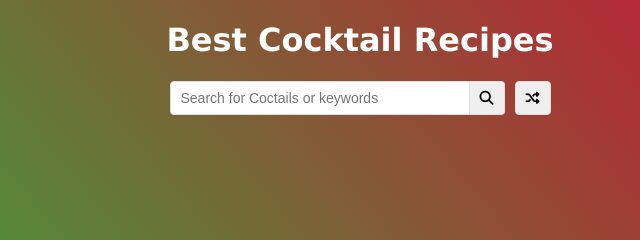
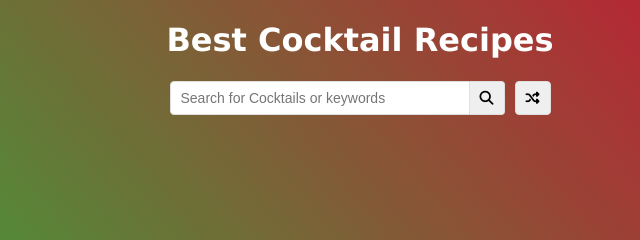
Before and after one commit to AysunItai/CoctailRecepiesApp, a plain HTML site: page index.html in a window 1280 px wide. Shown: the top 240 px of the page, 280-920 px from the left. Drawn offline with Linux system fonts and the light colour scheme.

Commit message:
Update index.html

```diff
--- a/index.html
+++ b/index.html
@@ -12,7 +12,7 @@
         <h1>Best Cocktail Recipes</h1>
         <div class="flex">
             <form  class="flex" id="submit">
-                <input type="text" id="search" placeholder="Search for Coctails or keywords">
+                <input type="text" id="search" placeholder="Search for Cocktails or keywords">
                 <button class="search-button" type="submit"><i class="fas fa-search"></i></button>
             </form>
             <button class="random-btn" id="random">
```
